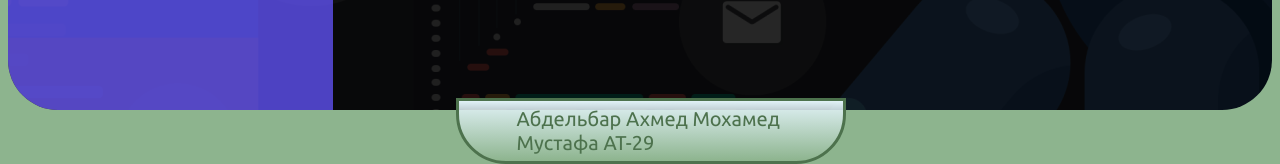
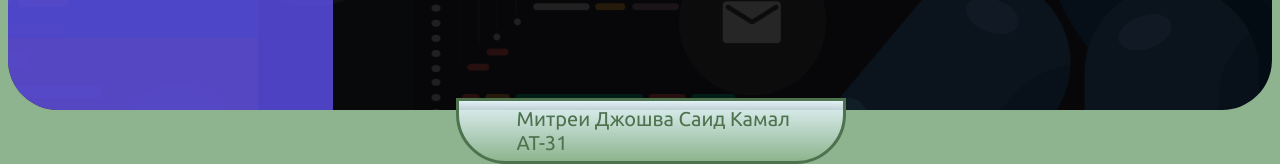
Before and after one commit to MrX1st/pythonProj, a Django app: template templates/Demend.html in a window 1280 px wide. Shown: the part 735-899 px from the top of the page. Run offline with Django 3.2, Linux system fonts and the light colour scheme; the template is opened without the code that fills it, so the values that code supplies are empty.

Commit message:
2nd commit

```diff
--- a/templates/Demend.html
+++ b/templates/Demend.html
@@ -48,7 +48,7 @@
     </div>
 </main>
 <footer style="top: 92.3%">
-    <p>Абдельбар Ахмед Мохамед Мустафа АТ-29</p>
+    <p>Митреи Джошва Саид Камал АТ-31</p>
 </footer>
 </body>
 </html>
--- a/templates/Geography.html
+++ b/templates/Geography.html
@@ -48,7 +48,7 @@
     </div>
 </main>
 <footer style="top: 92.3%">
-    <p>Абдельбар Ахмед Мохамед Мустафа АТ-29</p>
+    <p>Митреи Джошва Саид Камал АТ-31</p>
 </footer>
 </body>
 </html>
--- a/templates/HomePage.html
+++ b/templates/HomePage.html
@@ -50,7 +50,7 @@
     </div>
 </main>
 <footer style="top: 92.3%">
-    <p>Абдельбар Ахмед Мохамед Мустафа АТ-29</p>
+    <p>Митреи Джошва Саид Камал АТ-31</p>
 </footer>
 </body>
 </html>
--- a/templates/LastVacancy.html
+++ b/templates/LastVacancy.html
@@ -44,7 +44,7 @@
     </div>
 </main>
 <footer style="top: 242%">
-    <p>Абдельбар Ахмед Мохамед Мустафа АТ-29</p>
+    <p>Митреи Джошва Саид Камал АТ-31</p>
 </footer>
 </body>
 </html>
--- a/templates/Skills.html
+++ b/templates/Skills.html
@@ -49,7 +49,7 @@
     </div>
 </main>
 <footer style="top: 92.2%">
-    <p>Абдельбар Ахмед Мохамед Мустафа АТ-29</p>
+    <p>Митреи Джошва Саид Камал АТ-31</p>
 </footer>
 </body>
 </html>
```
